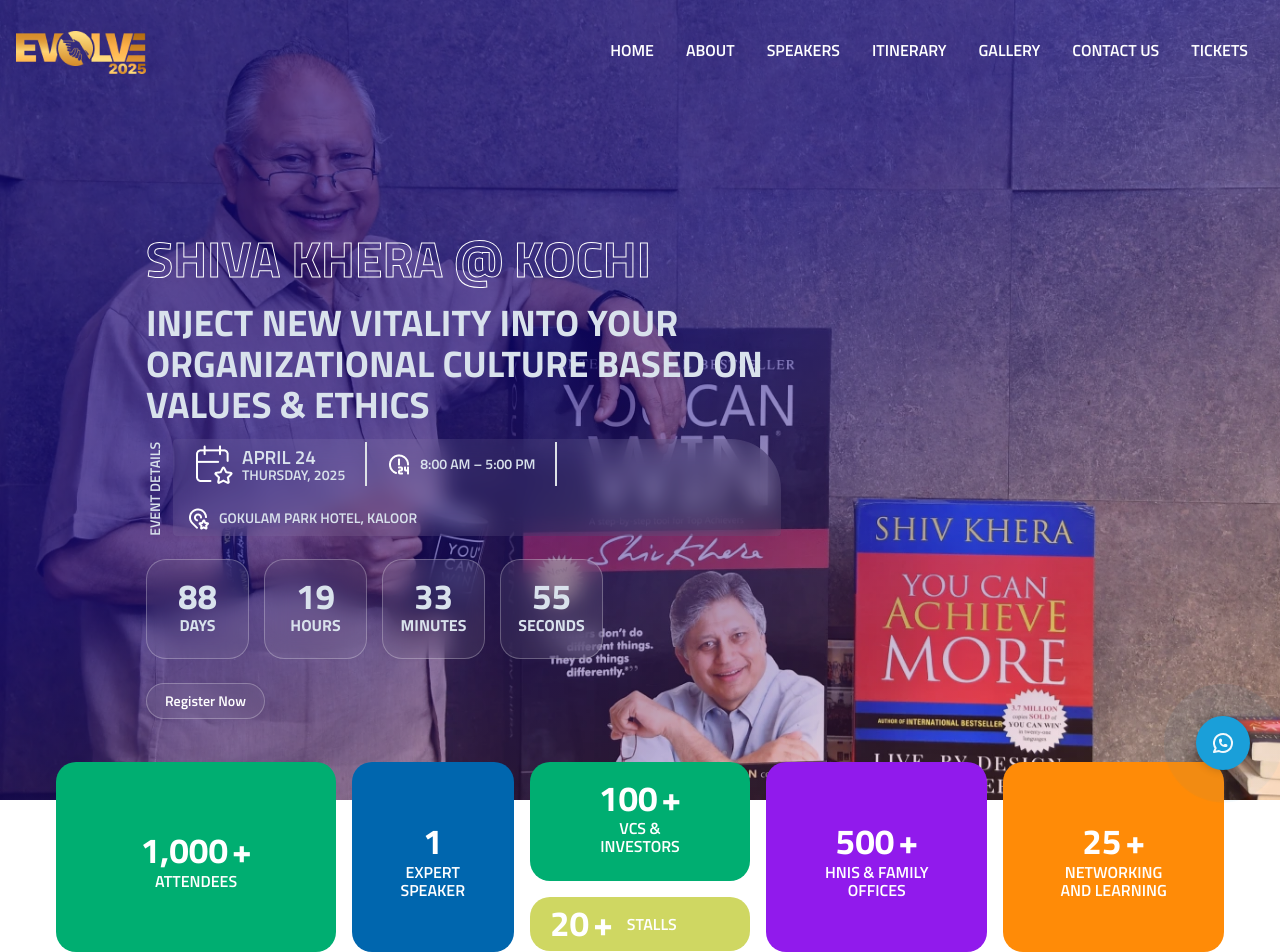
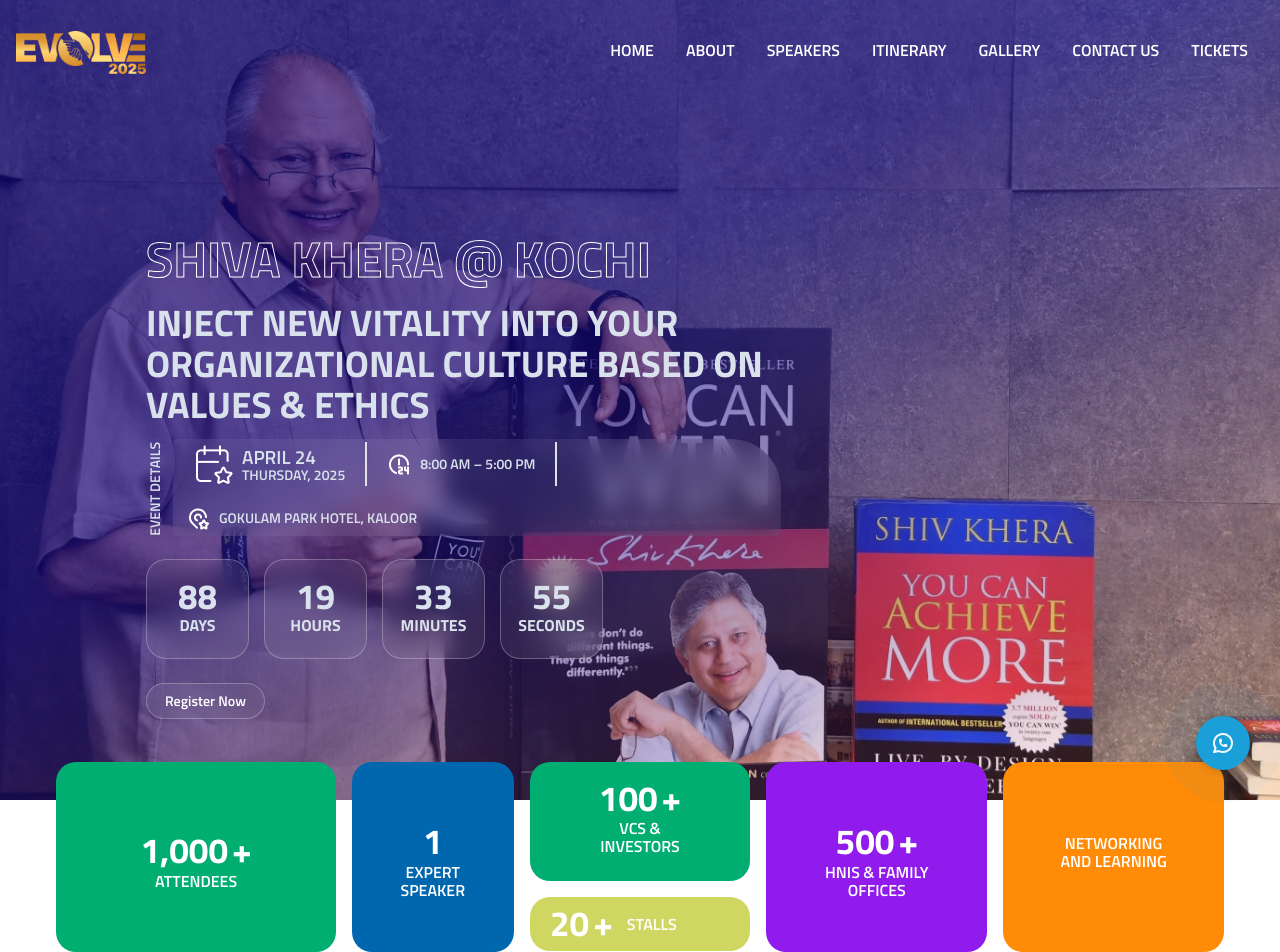
Before and after one commit to Shyamjith01/Evolve-frontend, a Next.js app: page / in a window 1280 px wide. Shown: the top 952 px of the page. Built offline with nearby package versions, Linux system fonts and the light colour scheme.

Commit message:
UI content update

```diff
--- a/src/features/About/About.tsx
+++ b/src/features/About/About.tsx
@@ -151,7 +151,7 @@
                   fz={{md:"35px",base:"25px"}}
                   lh={"37px"}
                 >
-                  Key Takeaways from <br /> EVOLVE 2025
+                  values
                 </Text>
                 <Points
                   points={[
--- a/src/features/Banner/Banner.tsx
+++ b/src/features/Banner/Banner.tsx
@@ -485,7 +485,7 @@
             <Grid.Col span={{ md: 2.4, base: 6 }}>
               <EstimateCard
                 bg="#FF8B07"
-                count={25}
+                count={null}
                 description="Networking and learning"
               />
             </Grid.Col>
```
